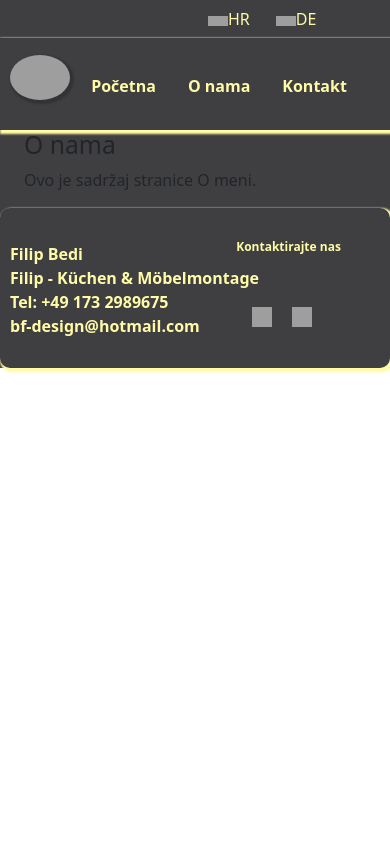
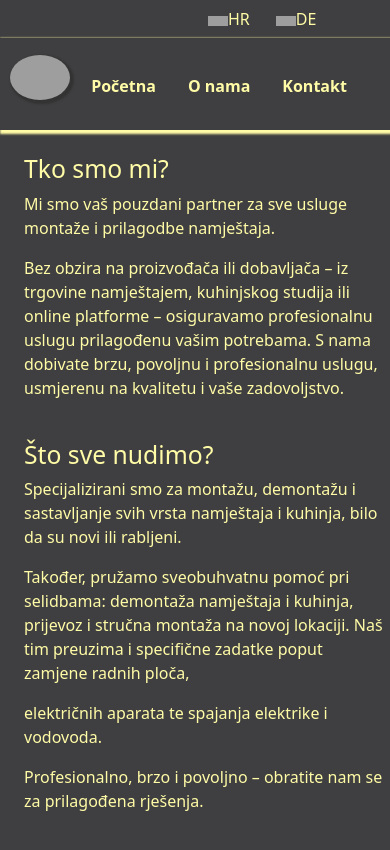
Before and after one commit to mhegedusic/bedi, a React (Create React App) app: page /about in a window 390 px wide. Shown: the top 850 px of the page. Built offline with nearby package versions, Linux system fonts and the light colour scheme; grey boxes are pictures that could not be loaded.

Commit message:
adding iframes, translations

```diff
--- a/src/bedi.css
+++ b/src/bedi.css
@@ -34,6 +34,27 @@ h1 {
   font-size: 1.5rem;
   @media (max-width: 530px) {
     font-size: 1rem;
+  }
+}
+
+.aboutPage{
+  color: #FFFBA6;
+}
+
+.iframes iframe
+{
+  margin-left: 150px;
+  @media (max-width:530px){
+    margin-left: 50px;
+  }
+}
+
+.whereAreWe{
+  color: #FFFBA6;
+  margin-left: 1.5rem;
+  margin-top: 1.5rem;
+  h2{
+    font-weight: bold;
   }
 }
 
--- a/src/i18n.js
+++ b/src/i18n.js
@@ -19,8 +19,19 @@ const resources = {
           "contact": "Kontakt",
           "gallery": "Galerija"
         },
-        "about_content": "Ovo je sadržaj stranice O meni.",
-        "contact_content": "Kontaktirajte nas",
+        "about_title": "Tko smo mi?",
+        "about_content": `Mi smo vaš pouzdani partner za sve usluge montaže i prilagodbe namještaja.
+        \n Bez obzira na proizvođača ili dobavljača – iz trgovine namještajem, kuhinjskog studija ili online platforme – osiguravamo profesionalnu uslugu prilagođenu vašim potrebama. S nama dobivate brzu, povoljnu i profesionalnu uslugu, usmjerenu na kvalitetu i vaše zadovoljstvo.`,
+
+        "whatWeDo": "Što sve nudimo?",
+
+        "about_content2": `Specijalizirani smo za montažu, demontažu i sastavljanje svih vrsta namještaja i kuhinja, bilo da su novi ili rabljeni. \n
+        Također, pružamo sveobuhvatnu pomoć pri selidbama: demontaža namještaja i kuhinja, prijevoz i stručna montaža na novoj lokaciji. Naš tim preuzima i specifične zadatke poput zamjene radnih ploča,
+        električnih aparata te spajanja elektrike i vodovoda. \n
+        Profesionalno, brzo i povoljno – obratite nam se za prilagođena rješenja.`,
+
+        "whereAreWe" : "Kako do nas?",
+        "contact_content": "Kontaktirajte nas ",
         "gallery_content": "Ovo je sadržaj stranice Galerija.",
         "col_head":"Što trebam izdvojiti u proračunu kada planiram kuhinju?",
         "col1_p1": "1. Veličina sobe -",
@@ -32,6 +43,7 @@ const resources = {
         "col1_p7": "Za više informacija i ideja, osobni savjeti, vrlo rado odgovaramo na sva vaša pitanja!",
         "col2_p1": "Prilikom planiranja, a pogotovo kod montaže, veliku važnost dajemo da detalji budu na svom mjestu",
         "col2_p2": "Kod planiranja i montaže namještaja, posvećenost detaljima je ono što nas izdvaja. Svaki komad namještaja i svaki prostor tretiramo kao jedinstven, prilagođavajući se vašim potrebama i željama. Naš cilj je osigurati savršeno poravnanje, precizno postavljanje i funkcionalnost svakog elementa. Bilo da se radi o preciznom  postavljanju kuhinjskih elemenata ili skladnom uklapanju namještaja u vaš prostor, osiguravamo Vam da svaki detalj bude na pravom mjestu. Jer, sitnice čine razliku!"
+
       }
     },
     de: {
@@ -48,12 +60,27 @@ const resources = {
 
 
         "menu": {
-          "home": "Heim",
+          "home": "Startseite",
           "about": "Unternehmen",
           "contact": "Kontakt",
           "gallery": "Galerie"
         },
-        "about_content": "Dies ist der Inhalt der Über mich-Seite.",
+
+        "about_title": "Wer sind wir?",
+
+        "about_content": `Wir sind Ihr zuverlässiger Partner für alle Dienstleistungen rund um die Montage und Anpassung von Möbeln.
+        \n Unabhängig vom Hersteller oder Lieferanten – sei es aus einem Möbelhaus, Küchenstudio oder einer Online-Plattform – bieten
+        wir einen professionellen Service, der individuell auf Ihre Bedürfnisse zugeschnitten ist. Mit uns erhalten Sie eine schnelle,
+        kostengünstige und professionelle Dienstleistung, die auf Qualität und Ihre Zufriedenheit ausgerichtet ist.`,
+
+        "whatWeDo": "Was bieten wir an?",
+        "about_content2": `Wir sind auf die Montage, Demontage und den Zusammenbau aller Arten von Möbeln und Küchen spezialisiert, sowohl neue als auch gebrauchte. \n
+        Außerdem bieten wir umfassende Umzugsservices: Demontage von Möbeln und Küchen, Transport und professionelle Montage an Ihrem neuen Standort. Unser Team übernimmt
+        auch spezifische Aufgaben wie den Austausch von Arbeitsplatten, elektrischen Geräten sowie die Elektro- und Sanitärinstallation. \n
+        Professionell, schnell und kostengünstig – kontaktieren Sie uns für maßgeschneiderte Lösungen.`,
+
+        "whereAreWe" : "Wie erreichen Sie uns?",
+
         "contact_content": "Kontaktieren Sie uns",
         "gallery_content": "Dies ist der Inhalt der Galerie-Seite.",
         "col_head":"Was sollte ich bei der Küchenplanung im Budget berücksichtigen?",
@@ -65,7 +92,7 @@ const resources = {
         "col1_p6": "Unverzichtbar sind: Kühlschrank, Gefrierschrank, Kochfeld, Backofen und Armaturen. Spülmaschine und Dunstabzug erleichtern den Alltag. Leidenschaftliche Köche profitieren von Dampfgarern, Wärmeschubladen und Weinkühlschränken.",
         "col1_p7": "Für weitere Informationen und persönliche Beratung stehen wir Ihnen gerne zur Verfügung!",
         "col2_p1": "Bei der Planung und vor allem bei der Montage legen wir großen Wert darauf, dass jedes Detail seinen richtigen Platz hat.",
-        "col2_p2": "Bei der Planung und Montage von Möbeln ist unsere Liebe zum Detail das, was uns auszeichnet. Jedes Möbelstück und jeder Raum wird von uns als einzigartig betrachtet, stets abgestimmt auf Ihre Bedürfnisse und Wünsche. Unser Ziel ist es, perfekte Ausrichtung, präzise Installation und die volle Funktionalität jedes Elements zu gewährleisten. Egal ob es sich um die exakte Platzierung von Küchenelementen oder die harmonische Integration von Möbeln in Ihren Raum handelt – wir stellen sicher, dass jedes Detail an seinem Platz ist. Denn es sind die kleinen Dinge, die den Unterschied"
+        "col2_p2": "Bei der Planung und Montage von Möbeln ist unsere Liebe zum Detail das, was uns auszeichnet. Jedes Möbelstück und jeder Raum wird von uns als einzigartig betrachtet, stets abgestimmt auf Ihre Bedürfnisse und Wünsche. Unser Ziel ist es, perfekte Ausrichtung, präzise Installation und die volle Funktionalität jedes Elements zu gewährleisten. Egal ob es sich um die exakte Platzierung von Küchenelementen oder die harmonische Integration von Möbeln in Ihren Raum handelt – wir stellen sicher, dass jedes Detail an seinem Platz ist. Denn es sind die kleinen Dinge, die den Unterschied ausmachen."
       }
     }
   };
--- a/src/pages/about.js
+++ b/src/pages/about.js
@@ -5,10 +5,29 @@ function About() {
   const { t } = useTranslation();
 
   return (
-    <div className='ms-4'>
-      <h2>{t('menu.about')}</h2>
-      <p>{t('about_content')}</p> {/* Dodaj odgovarajući sadržaj */}
-    </div>
+    <>
+    <div className='ms-4 aboutPage'>
+      <h2 className='pt-4'>{t('about_title')}</h2>
+      <p>{t('about_content').split('\n').map((line, index) => (
+        <p key={index}>{line}</p>
+      ))}</p>
+      <h2 className='pt-4'>{t("whatWeDo")}</h2>
+      <p>{t('about_content2').split('\n').map((line, index) => (
+        <p key={index}>{line}</p>
+      ))}</p>
+
+   </div>
+   <div className='iframes mt-5'>
+   <iframe src="https://www.facebook.com/plugins/video.php?height=476&href=https%3A%2F%2Fwww.facebook.com%2Freel%2F523214256808270%2F&show_text=false&width=267&t=0" width="267" height="476"  scrolling="no" frameborder="0" allowfullscreen="true" allow="autoplay; clipboard-write; encrypted-media; picture-in-picture; web-share" allowFullScreen="true" className='iframes'></iframe>
+   <iframe src="https://www.facebook.com/plugins/video.php?height=476&href=https%3A%2F%2Fwww.facebook.com%2Freel%2F1574440566427739%2F&show_text=false&width=267&t=0" width="267" height="476"  scrolling="no" frameborder="0" allowfullscreen="true" allow="autoplay; clipboard-write; encrypted-media; picture-in-picture; web-share" allowFullScreen="true"></iframe>
+   <iframe src="https://www.facebook.com/plugins/video.php?height=476&href=https%3A%2F%2Fwww.facebook.com%2Freel%2F902108621427359%2F&show_text=false&width=267&t=0" width="267" height="476" scrolling="no" frameborder="0" allowfullscreen="true" allow="autoplay; clipboard-write; encrypted-media; picture-in-picture; web-share" allowFullScreen="true"></iframe>
+   </div>
+
+   <div className='whereAreWe'>
+    <h2>{t("whereAreWe")}</h2>
+   </div>
+   </>
+
   );
 }
 
--- a/src/pages/contact.js
+++ b/src/pages/contact.js
@@ -7,7 +7,9 @@ function Contact() {
   return (
     <div className='ms-4'>
       <h2>{t('menu.contact')}</h2>
-      <p>{t('contact_content')}</p> {/* Dodaj odgovarajući sadržaj */}
+      <p>{t('contact_content').split('\n').map((line, index) => (
+        <p key={index}>{line}</p>
+      ))}</p> {/* Dodaj odgovarajući sadržaj */}
     </div>
   );
 }
```
